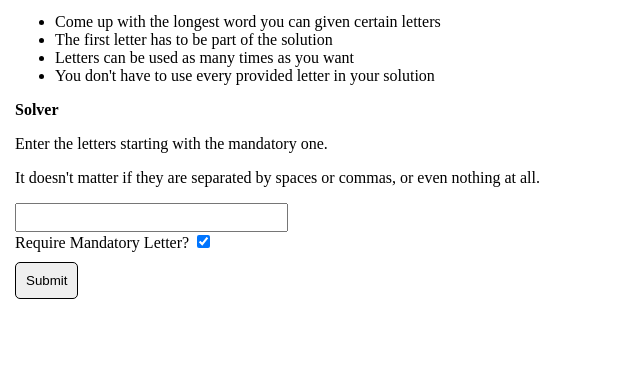
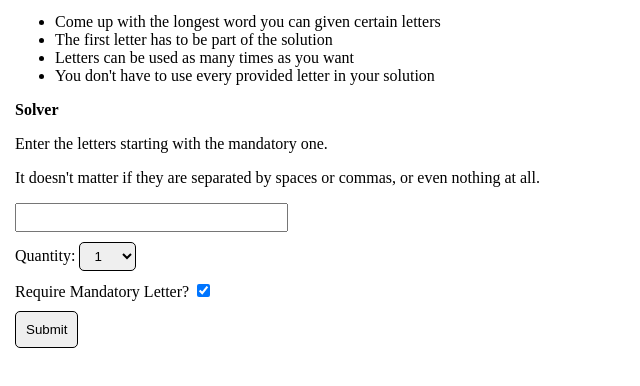
Before and after one commit to repl1307/Conlee-Word-Game-Solver, a website: page public/index.html in a window 1280 px wide. Shown: the part 106-492 px from the top of the page, without its empty margins (0-640 px from the left). Drawn offline with Linux system fonts and the light colour scheme.

Commit message:
Update index.html

```diff
--- a/public/index.html
+++ b/public/index.html
@@ -23,6 +23,15 @@
     <p>It doesn't matter if they are separated by spaces or commas, or even nothing at all.</p>
     <input type="text" col="12" />
     <br/>
+    <label>Quantity: </label>
+    <select>
+      <option>1</option>
+      <option>3</option>
+      <option>5</option>
+      <option>7</option>
+      <option>10</option>
+    </select>
+    <br />
     <label for="toggle-mandatory"> Require Mandatory Letter? </label>
     <input type="checkbox" name = "toggle-mandatory" id = "toggle-mandatory" checked=true />
     <br>
```
